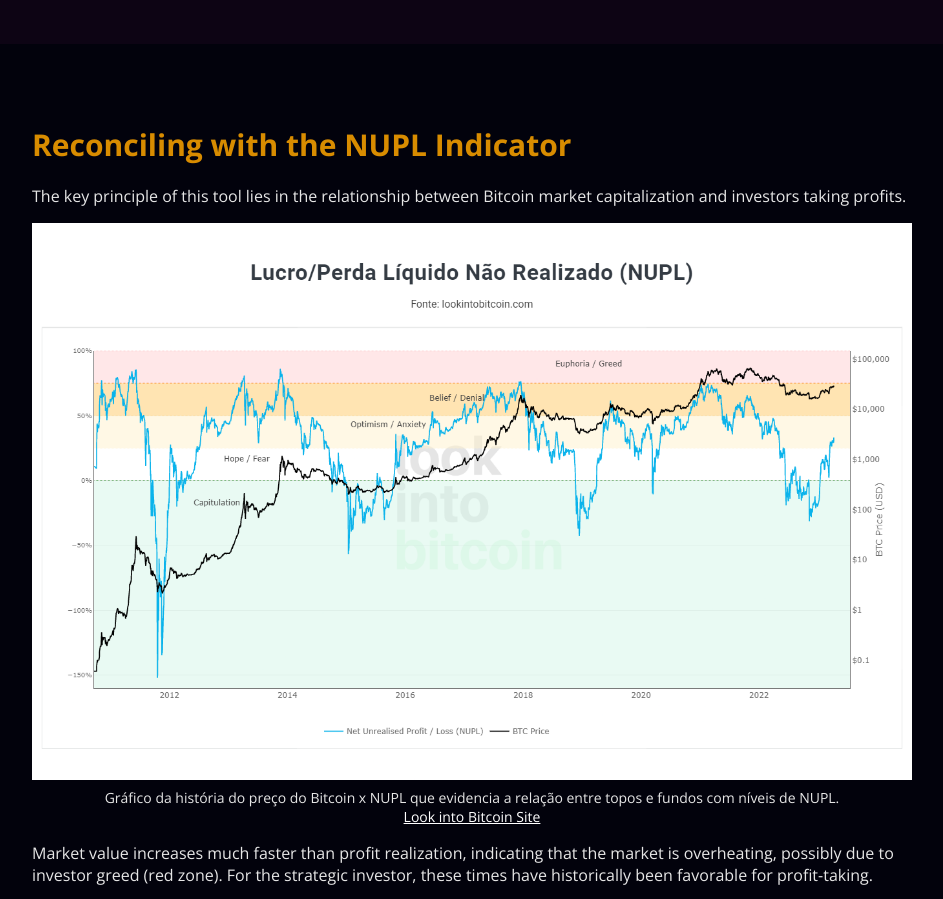
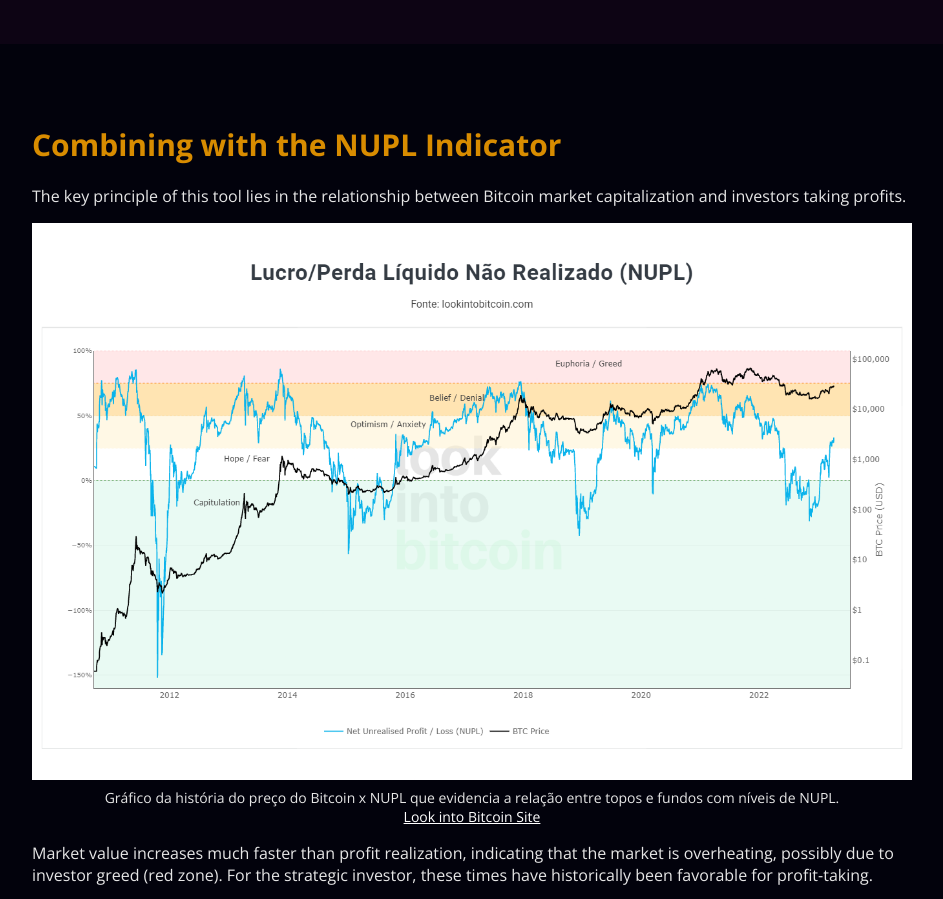
Before and after one commit to juliospn/CounterFlow-DCA, a website: page index-en.html in a window 1280 px wide. Shown: the part 2860-3759 px from the top of the page, without its empty margins (318-1261 px from the left). Drawn offline with nearby package versions, Linux system fonts and the light colour scheme; no server answers.

Commit message:
updating files

```diff
--- a/index-en.html
+++ b/index-en.html
@@ -140,7 +140,7 @@
         </section>
         <section>
             <div class="conteudo-centralizado">
-                <h3 id="indicador-nupl">Reconciling with the NUPL Indicator</h3>
+                <h3 id="indicador-nupl">Combining with the NUPL Indicator</h3>
                 <p>The key principle of this tool lies in the relationship between Bitcoin market capitalization and
                     investors taking profits.</p>
 
```
